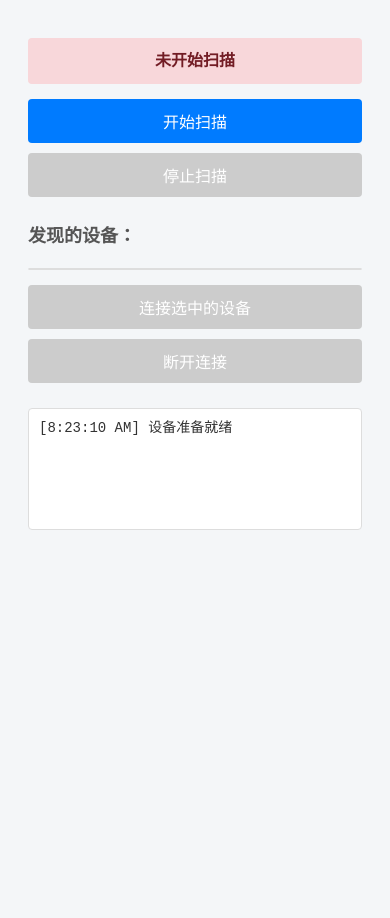
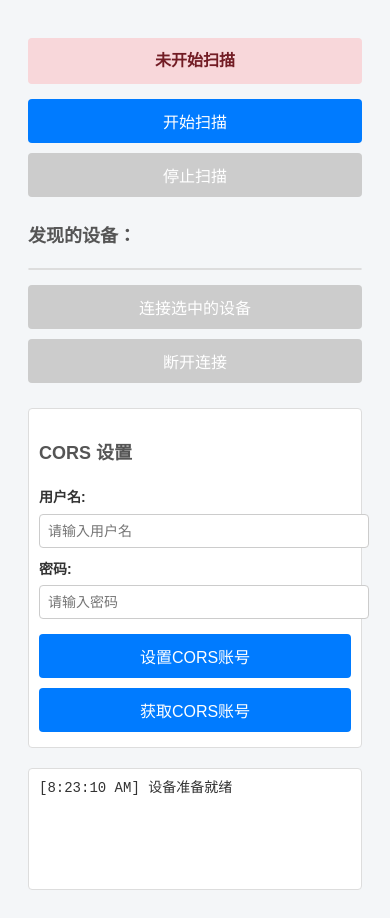
Before and after one commit to akuine/Cordova_blueConnect, a website: page splugin/www/index.html in a window 390 px wide. Before the commit the page ends 844 px from the top, so only its background shows below. Drawn offline with Linux system fonts and the light colour scheme; some packages are replaced by stand-ins of ours.

Commit message:
设置账号

```diff
--- a/splugin/www/index.html
+++ b/splugin/www/index.html
@@ -91,6 +91,29 @@
         font-size: 18px;
         color: #555;
       }
+      .section {
+        margin-top: 20px;
+        padding: 10px;
+        background-color: #fff;
+        border: 1px solid #ddd;
+        border-radius: 4px;
+      }
+      .form-group {
+        margin-bottom: 10px;
+      }
+      .form-group label {
+        display: block;
+        margin-bottom: 5px;
+        font-size: 14px;
+        font-weight: bold;
+      }
+      .form-group input {
+        width: 100%;
+        padding: 8px;
+        border: 1px solid #ccc;
+        border-radius: 4px;
+        font-size: 14px;
+      }
     </style>
   </head>
   <body>
@@ -107,6 +130,20 @@
     </button>
     <button id="disconnectBtn" onclick="disconnect()" disabled>断开连接</button>
 
+    <div id="corsSection" class="section">
+      <h3>CORS 设置</h3>
+      <div class="form-group">
+        <label for="usernameInput">用户名:</label>
+        <input type="text" id="usernameInput" placeholder="请输入用户名" />
+      </div>
+      <div class="form-group">
+        <label for="passwordInput">密码:</label>
+        <input type="password" id="passwordInput" placeholder="请输入密码" />
+      </div>
+      <button onclick="setCorsAccount()">设置CORS账号</button>
+      <button onclick="getCorsAccount()">获取CORS账号</button>
+    </div>
+
     <div id="result"></div>
 
     <script type="text/javascript" src="cordova.js"></script>
@@ -119,6 +156,7 @@
 
       function onDeviceReady() {
         appendToResult("设备准备就绪");
+        console.log("设备准备就绪");
         updateScanStatus();
       }
 
@@ -138,8 +176,9 @@
       function appendToResult(message) {
         const resultDiv = document.getElementById("result");
         const timestamp = new Date().toLocaleTimeString();
-        resultDiv.innerHTML =
-          `[${timestamp}] ${message}<br>` + resultDiv.innerHTML;
+        const logMessage = `[${timestamp}] ${message}`;
+        console.log(logMessage);
+        resultDiv.innerHTML = logMessage + "<br>" + resultDiv.innerHTML;
       }
 
       function updateDeviceList(device) {
@@ -268,6 +307,38 @@
           }
         );
       }
+
+      function setCorsAccount() {
+        const username = document.getElementById("usernameInput").value;
+        const password = document.getElementById("passwordInput").value;
+
+        if (!username || !password) {
+          appendToResult("用户名或密码不能为空");
+          return;
+        }
+
+        window.plugins.hxtBdPlugin.setCorsAccount(
+          username,
+          password,
+          function (result) {
+            appendToResult(`CORS 账号设置成功: ${JSON.stringify(result)}`);
+          },
+          function (error) {
+            appendToResult(`CORS 账号设置失败: ${error}`);
+          }
+        );
+      }
+
+      function getCorsAccount() {
+        window.plugins.hxtBdPlugin.getCorsAccount(
+          function (result) {
+            appendToResult(`CORS 账号信息: ${JSON.stringify(result)}`);
+          },
+          function (error) {
+            appendToResult(`获取 CORS 账号失败: ${error}`);
+          }
+        );
+      }
     </script>
   </body>
 </html>
```
